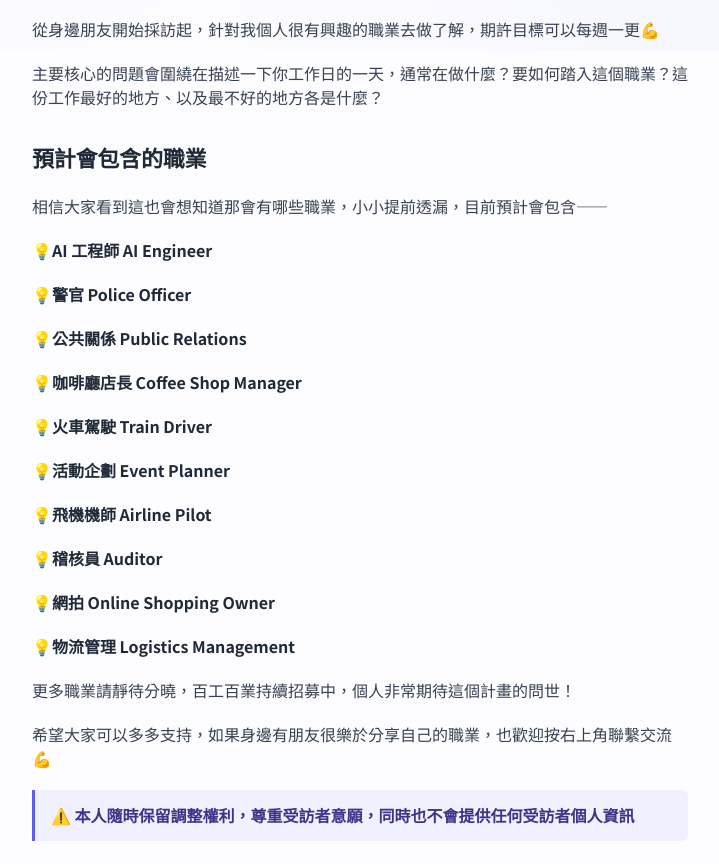
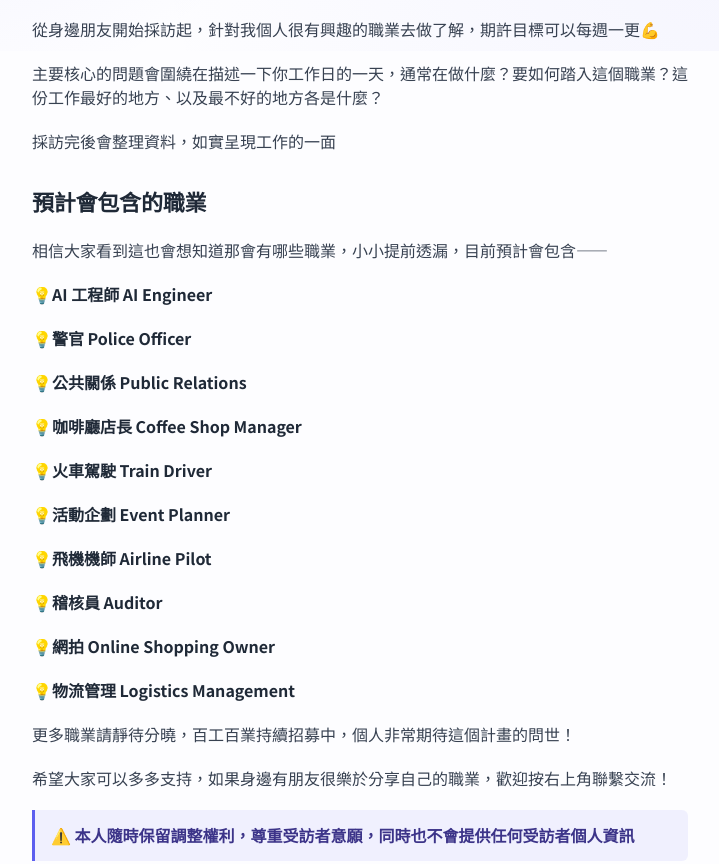
Before and after one commit to emily50431/-emily-lu-website-g, a plain HTML site: page blog/what-is-your-job/index.html in a window 1280 px wide. Shown: the part 749-1613 px from the top of the page, without its empty margins (280-999 px from the left). Drawn offline with nearby package versions, Linux system fonts and the light colour scheme; no server answers.

Commit message:
deploy: c13adda9ee73f22c2e6fe30bfc79dce2a438fb3f

```diff
--- a/blog/what-is-your-job/index.html
+++ b/blog/what-is-your-job/index.html
@@ -187,6 +187,7 @@
 <h2>預計進行模式</h2></p><p>
 <p>從身邊朋友開始採訪起，針對我個人很有興趣的職業去做了解，期許目標可以每週一更💪</p><p></p>
 <p>主要核心的問題會圍繞在描述一下你工作日的一天，通常在做什麼？要如何踏入這個職業？這份工作最好的地方、以及最不好的地方各是什麼？</p><p></p>
+<p>採訪完後會整理資料，如實呈現工作的一面</p><p></p>
 <h2>預計會包含的職業</h2></p><p>
 <p>相信大家看到這也會想知道那會有哪些職業，小小提前透漏，目前預計會包含——</p><p></p>
 <strong>💡AI 工程師 AI Engineer</strong></p><p>
@@ -200,7 +201,7 @@
 <strong>💡網拍  Online Shopping Owner</strong></p><p>
 <strong>💡物流管理 Logistics Management</strong></p><p>
 <p>更多職業請靜待分曉，百工百業持續招募中，個人非常期待這個計畫的問世！</p><p></p>
-<p>希望大家可以多多支持，如果身邊有朋友很樂於分享自己的職業，也歡迎按右上角聯繫交流💪</p><p><div class="hl-block">⚠️ 本人隨時保留調整權利，尊重受訪者意願，同時也不會提供任何受訪者個人資訊</div></p>
+<p>希望大家可以多多支持，如果身邊有朋友很樂於分享自己的職業，歡迎按右上角聯繫交流！</p><p><div class="hl-block">⚠️ 本人隨時保留調整權利，尊重受訪者意願，同時也不會提供任何受訪者個人資訊</div></p>
 </div>
 
     <!-- 文章結尾：按讚 + 分享 -->
```
